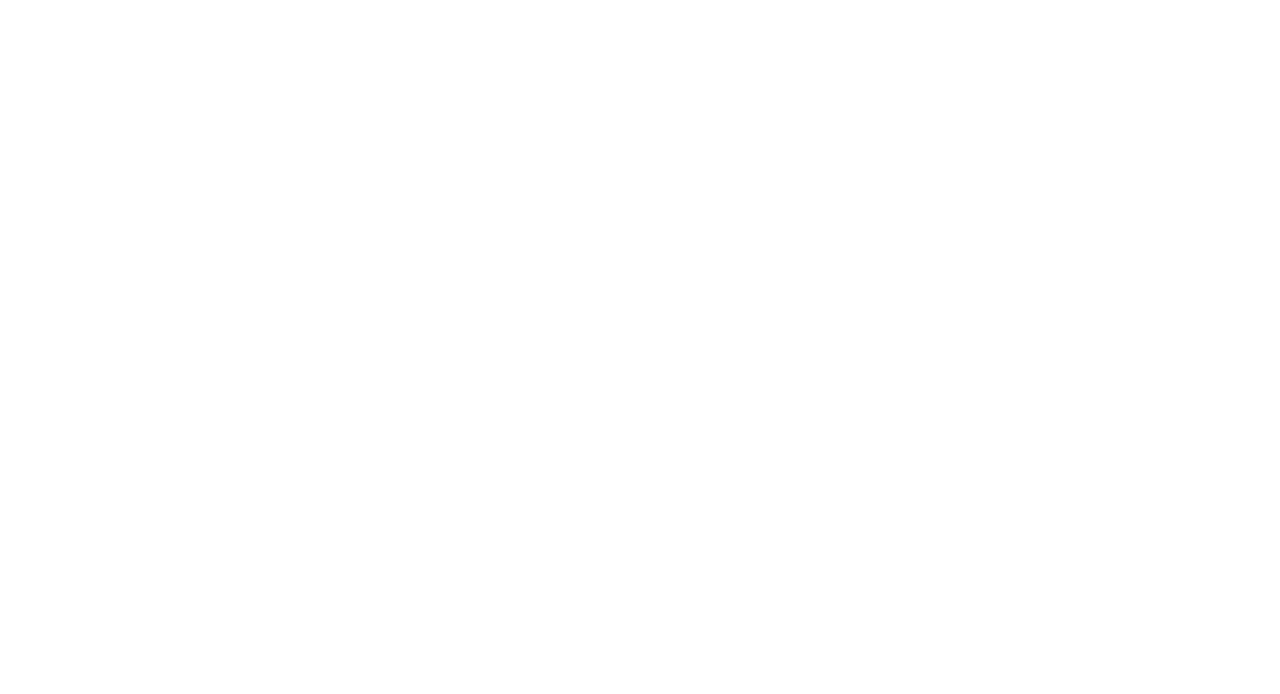
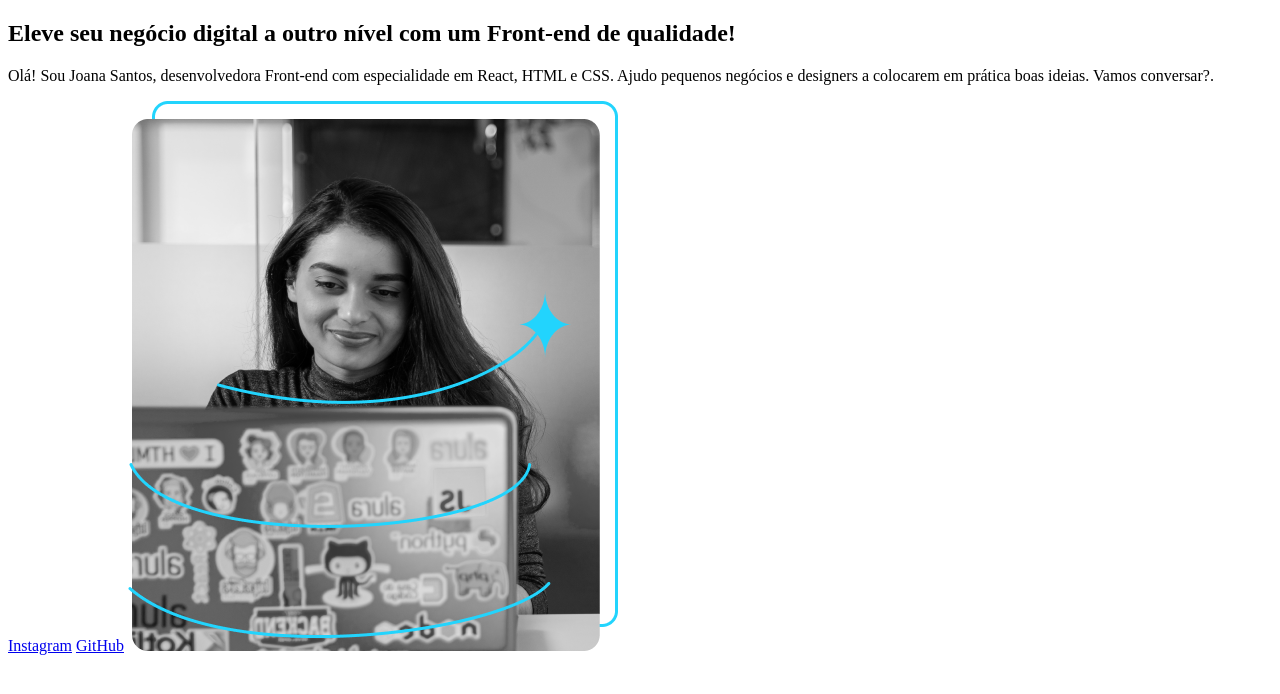
Before and after one commit to mariaclaudiapio/portfolio-da-alura, a plain HTML site: page index.html in a window 1280 px wide. Drawn offline with Linux system fonts and the light colour scheme.

Commit message:
estruturando html da primeira página

```diff
--- a/index.html
+++ b/index.html
@@ -1,11 +1,16 @@
 <!DOCTYPE html>
-<html lang="en">
+<html lang="pt-br">
 <head>
     <meta charset="UTF-8">
     <meta name="viewport" content="width=device-width, initial-scale=1.0">
-    <title>Meu portfólio</title>
+    <title>Portfólio da Joana</title>
 </head>
 <body>
-
+    <h2>Eleve seu negócio digital a outro nível com um <span>Front-end de qualidade!</span></h2>
+    <p>Olá! Sou Joana Santos, desenvolvedora Front-end com especialidade em React, HTML e CSS. Ajudo pequenos negócios e designers a colocarem em prática boas ideias. Vamos conversar?.</p>
+    <a href="#">Instagram</a>
+    <a href="#">GitHub</a>
+    <img src="./images/joana.png" alt="Foto de desenvolvedora olhando para seu notebook.">
+    <!-- retornar do último vídeo (10 minutos) da aula 03-->
 </body>
 </html>
```
Also changed, not shown: images/joana.png (added).
